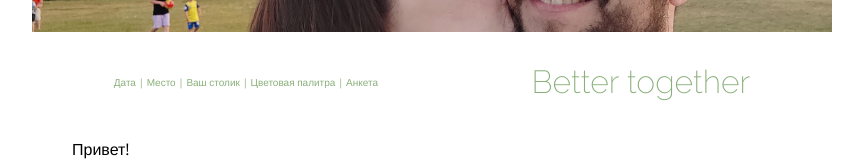
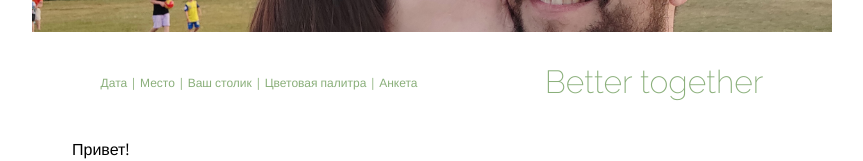
Before and after one commit to DaVas255/maz-wedding, a Vue app: page / in a window 1280 px wide. Shown: the part 146-307 px from the top of the page, without its empty margins (208-1071 px from the left). Built offline with nearby package versions, Linux system fonts and the light colour scheme; the HTML template or start-up script is replaced by a standard one.

Commit message:
update size menu

```diff
--- a/src/components/Nav.vue
+++ b/src/components/Nav.vue
@@ -32,7 +32,7 @@ onUnmounted(() => {
         <a href="#table" :style="{ color: scrolledPastHeader ? 'white' : '#8AAF7A' }">Ваш столик</a>
         |
         <a href="#color" :style="{ color: scrolledPastHeader ? 'white' : '#8AAF7A' }"
-          >Цветовая палитра</a
+        >Цветовая палитра</a
         >
         |
         <a href="#form" :style="{ color: scrolledPastHeader ? 'white' : '#8AAF7A' }">Анкета</a>
@@ -78,5 +78,9 @@ onUnmounted(() => {
   a {
     text-decoration: none;
   }
+
+  &__links {
+    font-size: 1.2rem;
+  }
 }
 </style>
```
